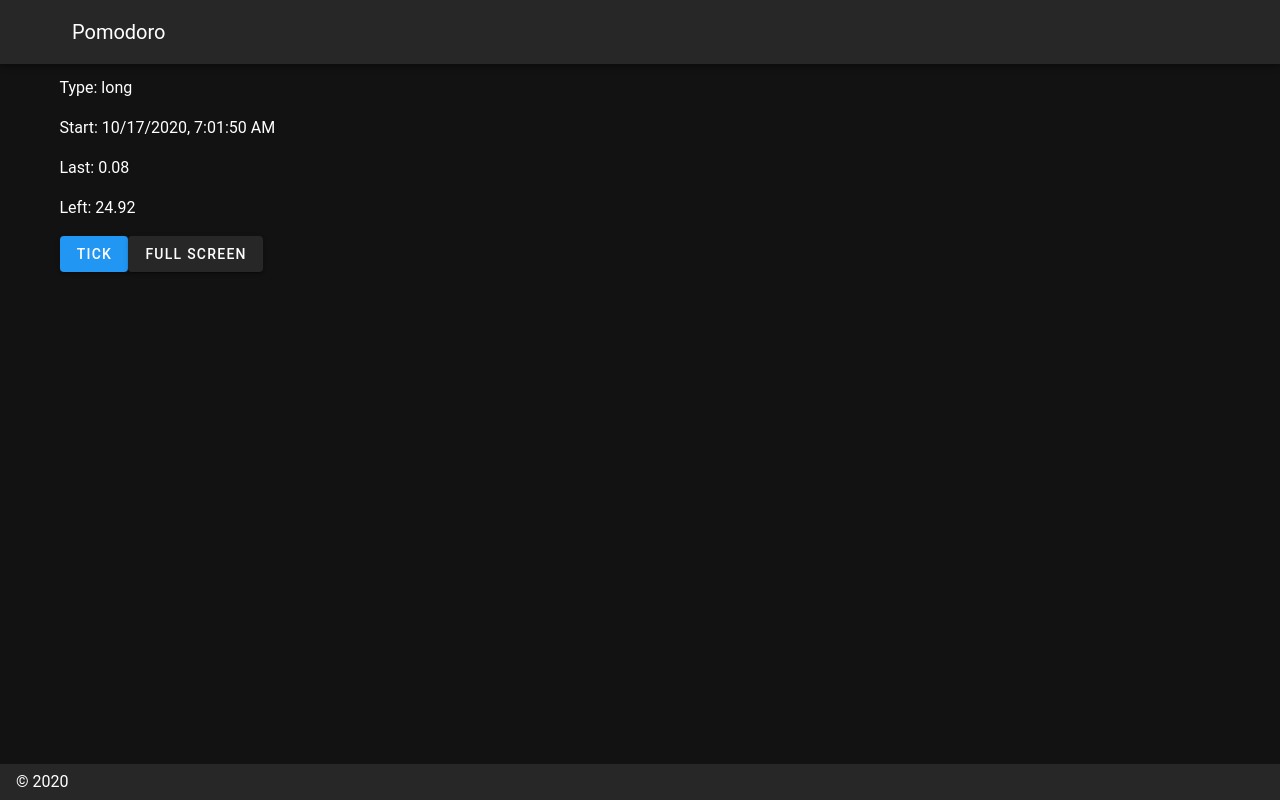
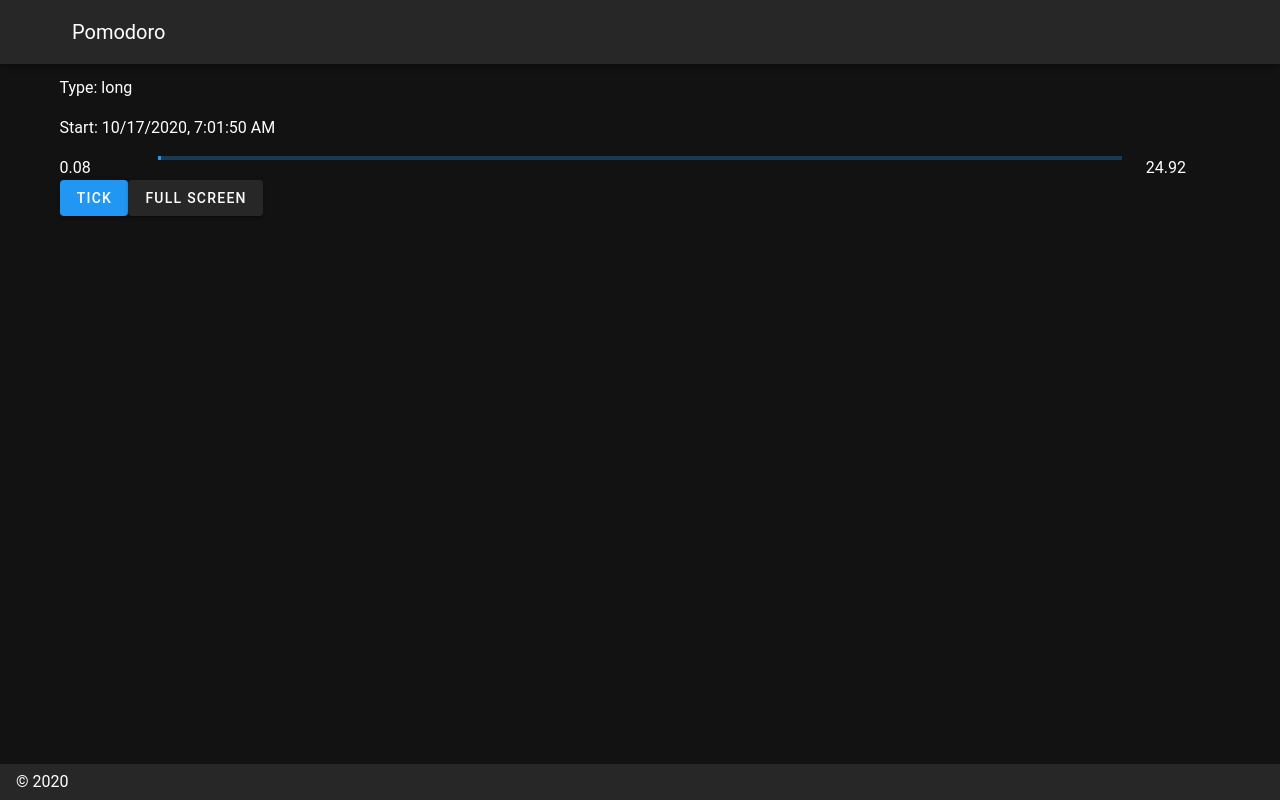
Before and after one commit to wiloon/pomodoro-vue, a Vue app: page / in a window 1280 px wide. Built offline with nearby package versions, Linux system fonts and the light colour scheme.

Commit message:
show left last

```diff
--- a/src/components/HelloWorld.vue
+++ b/src/components/HelloWorld.vue
@@ -2,10 +2,13 @@
   <v-container>
     <p>Type: {{ type }}</p>
     <p>Start: {{ timestampStr }}</p>
-    <p>Last: {{ pomodoroTimeLast }}</p>
-    <p>Left: {{ pomodoroTimeLeft }}</p>
+    <v-row>
+      <v-col cols="1">{{ pomodoroTimeLast }}</v-col>
+      <v-col cols="10"> <v-progress-linear v-bind:value="progress" dark bottom ></v-progress-linear></v-col>
+      <v-col cols="1">{{ pomodoroTimeLeft }}</v-col>
+    </v-row>
     <v-btn v-on:click="tick" v-bind:color="tickBtnColor">tick</v-btn>
-    <v-btn v-on:click="fullScreen" >Full Screen</v-btn>
+    <v-btn v-on:click="fullScreen">Full Screen</v-btn>
   </v-container>
 </template>
 
@@ -24,6 +27,7 @@ export default class HelloWorld extends Vue {
   pomodoroTimeLeft = ''
   tickBtnColor = 'primary'
   duration = 25
+  progress = 0
 
   fullScreen (): void {
     if (!document.fullscreenElement) {
@@ -57,6 +61,8 @@ export default class HelloWorld extends Vue {
     if (left > 0) {
       this.pomodoroTimeLeft = left.toFixed(2)
       this.pomodoroTimeLast = last.toFixed(2)
+      this.progress = (last / this.duration) * 100
+      console.log(last + ', ' + this.progress)
     } else {
       this.pomodoroTimeLeft = '0'
       this.pomodoroTimeLast = String(this.duration)
```
